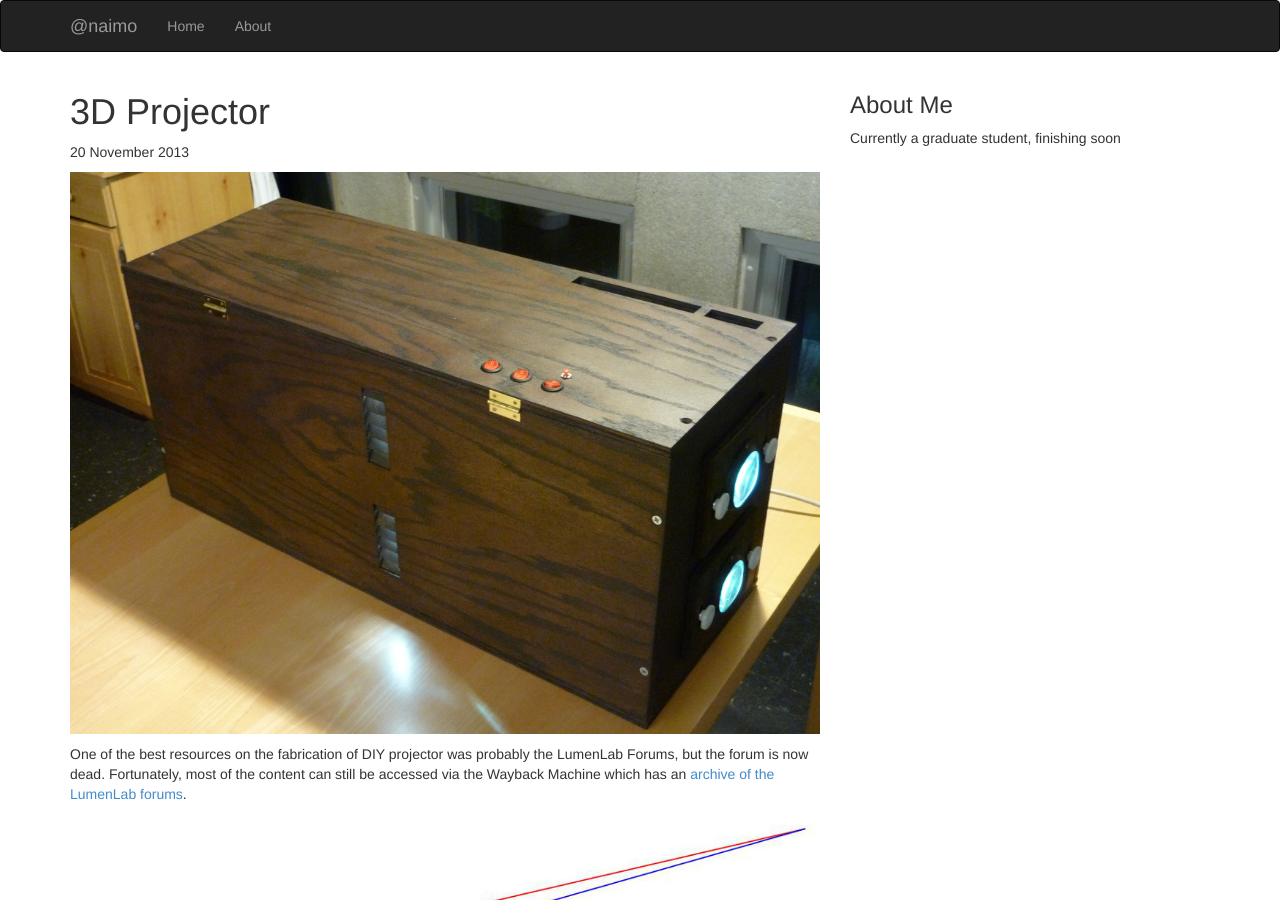
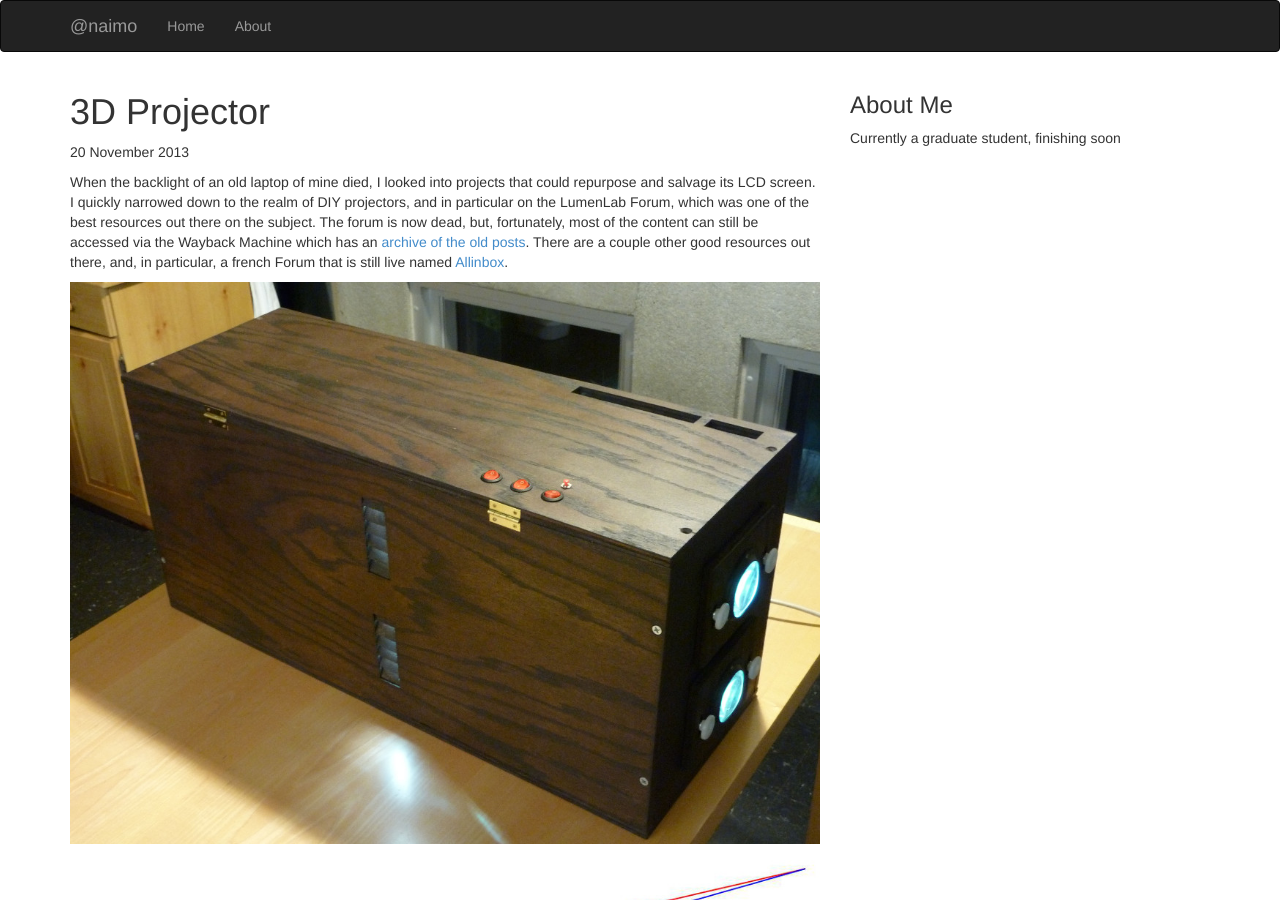
Before and after one commit to naimo/nicolas.github.com, a Jekyll site: the page built from _posts/2013-11-20-3d-projector.md, in a window 1280 px wide and 900 px high. Built offline with Jekyll 4.4.1, drawn with Linux system fonts in a browser that asks for light colours; Markdown is read by kramdown in place of the engine named in the settings.

Commit message:
first paragraph

```diff
--- a/_posts/2013-11-20-3d-projector.md
+++ b/_posts/2013-11-20-3d-projector.md
@@ -3,12 +3,13 @@ layout: post
 title: 3D Projector
 image: projector_main.jpg
 ---
+<p>
+When the backlight of an old laptop of mine died, I looked into projects that could repurpose and salvage its LCD screen. I quickly narrowed down to the realm of DIY projectors, and in particular on the LumenLab Forum, which was one of the best resources out there on the subject. The forum is now dead, but, fortunately, most of the content can still be accessed via the Wayback Machine which has an <a href="https://web.archive.org/web/20120309041922/http://www.lumenlab.com/forums/index.php?showforum=29">archive of the old posts</a>. There are a couple other good resources out there, and, in particular, a french Forum that is still live named <a href="www.allinbox.com">Allinbox</a>.
+</p>
 
 <p><img src="{{ site.url }}/assets/img/projector_main.jpg" class="img-responsive" alt="Finished projector"></p>
 
 
-One of the best resources on the fabrication of DIY projector was probably the LumenLab Forums, but the forum is now dead. Fortunately, most of the content can still be accessed via the Wayback Machine which has an <a href="https://web.archive.org/web/20120309041922/http://www.lumenlab.com/forums/index.php?showforum=29">archive of the LumenLab forums</a>.
-
 <p><img src="{{ site.url }}/assets/img/projector_overlap.jpg" class="img-responsive" alt=""></p>
 
 <p><img src="{{ site.url }}/assets/img/projector_sideview.jpg" class="img-responsive" alt=""></p>
```
